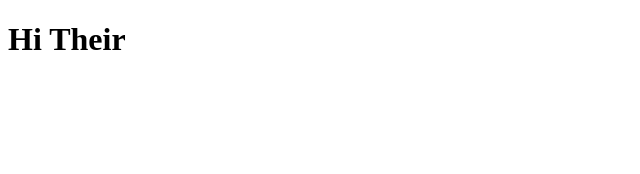
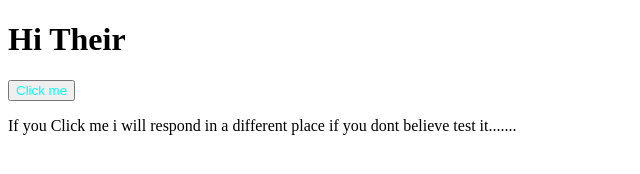
Before and after one commit to MohammadAsif-SDE/eKart, a plain HTML site: page index.html in a window 1280 px wide. Shown: the whole page, without its empty margins (0-640 px from the left). Drawn offline with Linux system fonts and the light colour scheme.

Commit message:
Added the supported files and inserted the necessary code

```diff
--- a/index.html
+++ b/index.html
@@ -3,9 +3,12 @@
 <head>
     <meta charset="UTF-8">
     <meta name="viewport" content="width=device-width, initial-scale=1.0">
+    <link rel="stylesheet" href="style.css">
     <title>Alis</title>
 </head>
 <body>
     <h1>Hi Their</h1>
+    <button class="btn1">Click me</button>
+    <p>If you Click me i will respond in a different place if you dont believe test it.......</p>
 </body>
 </html>
--- /dev/null
+++ b/style.css
@@ -0,0 +1,3 @@
+.btn1{
+    color: aqua;
+}
```
